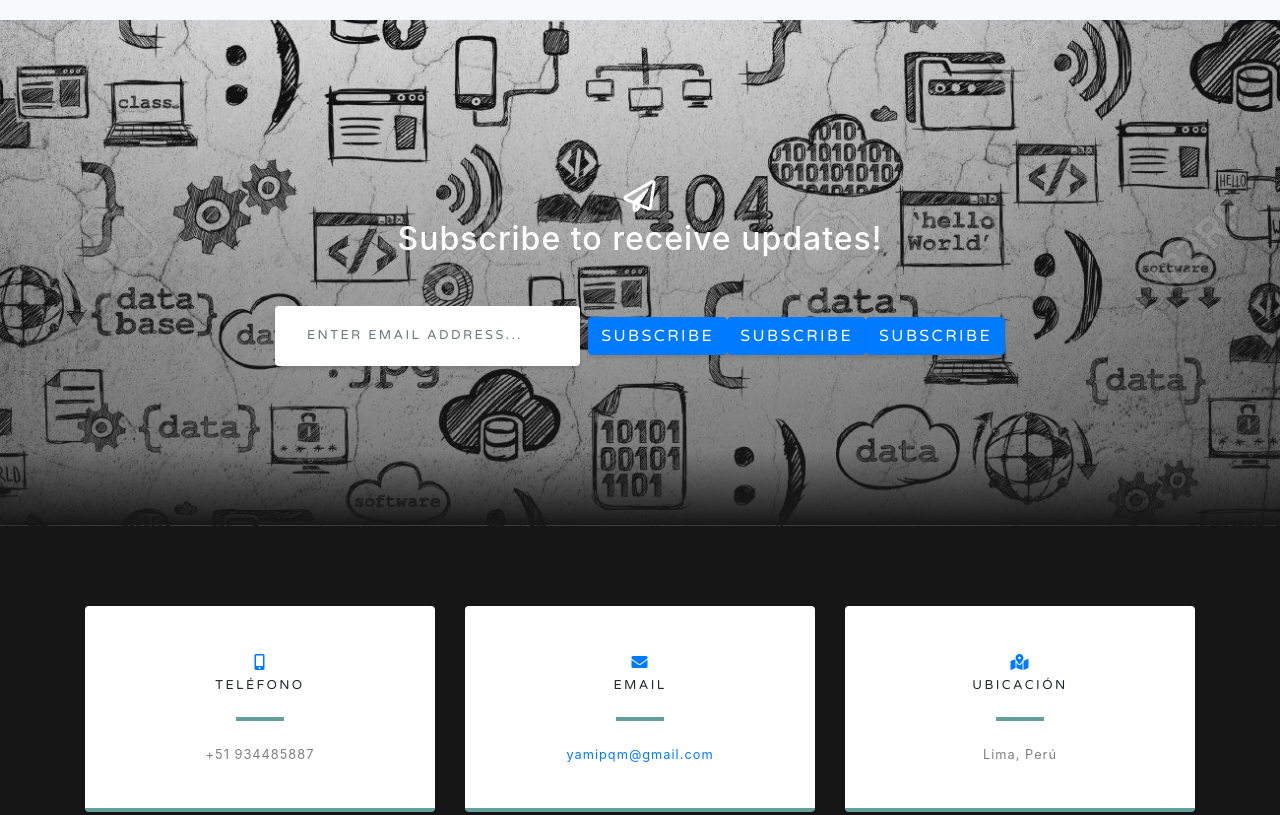
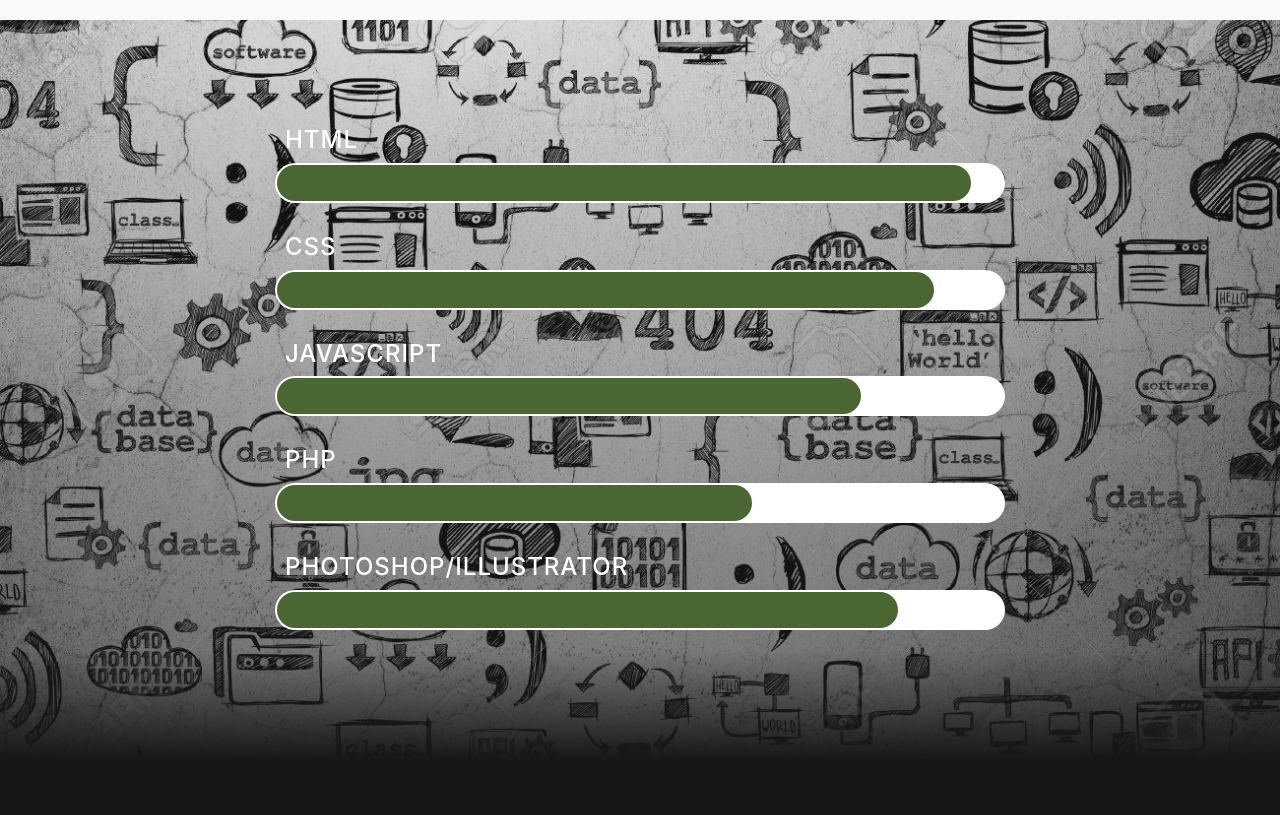
Before and after one commit to yamiquispe/Portafolio, a website with bundled scripts: page index.html in a window 1280 px wide. Shown: the part 2840-3655 px from the top of the page. Built offline with nearby package versions, Linux system fonts and the light colour scheme.

Commit message:
Avances en sección Skills

```diff
--- a/index.html
+++ b/index.html
@@ -20,6 +20,89 @@
 
   <!-- Custom styles for this template -->
   <link href="css/grayscale.min.css" rel="stylesheet">
+
+  <style>
+    #skillbar {
+      list-style: none;
+      width: auto;
+      margin: 5px auto 0;
+      position: relative;
+      padding: 5px 0;
+    }
+
+    #skillbar li {
+      margin-bottom:30px;
+      background: rgb(255, 255, 255);
+      height:40px;
+      border-top-right-radius: 20px;
+      border-bottom-right-radius: 20px;
+      -moz-border-radius-top-right: 20px;
+      -webkit-border-radius-top-right: 20px;
+      -moz-border-radius-bottom-right: 20px;
+      -webkit-border-radius-bottom-right: 20px;
+      border-top-left-radius: 20px;
+      border-bottom-left-radius: 20px;
+      -moz-border-radius-top-left: 20px;
+      -webkit-border-radius-top-left: 20px;
+      -moz-border-radius-bottom-left: 20px;
+      -webkit-border-radius-bottom-left: 20px;
+    }
+
+    #skillbar h4 {
+        color: rgb(255, 255, 255);
+        text-align: left;
+        margin-left: 10px;
+    }
+
+    .skillbar {
+      height:36px;
+      margin:2px 2px;
+      position:absolute;
+      border-top-right-radius: 20px;
+      border-bottom-right-radius: 20px;
+      -moz-border-radius-top-right: 20px;
+      -webkit-border-radius-top-right: 20px;
+      -moz-border-radius-bottom-right: 20px;
+      -webkit-border-radius-bottom-right: 20px;
+      border-top-left-radius: 20px;
+      border-bottom-left-radius: 20px;
+      -moz-border-radius-top-left: 20px;
+      -webkit-border-radius-top-left: 20px;
+      -moz-border-radius-bottom-left: 20px;
+      -webkit-border-radius-bottom-left: 20px;
+    }
+
+    .html {
+      width:95%;
+      left: 0;
+      background-color: #4a6633;
+    }
+
+    .css {
+      width:90%;
+      left: 0;
+      background-color: #4a6633;
+    }
+
+    .java {
+      width:80%;
+      left: 0;
+      background-color: #4a6633;
+    }
+
+    .php {
+      width:65%;
+      left: 0;
+      background-color: #4a6633;
+    }
+
+    .psd {
+      width:85%;
+      left: 0;
+      background-color: #4a6633;
+    }
+
+  </style>
 
 </head>
 
@@ -145,15 +228,18 @@
       <div class="row">
         <div class="col-md-10 col-lg-8 mx-auto text-center">
 
-          <i class="far fa-paper-plane fa-2x mb-2 text-white"></i>
-          <h2 class="text-white mb-5">Subscribe to receive updates!</h2>
-
-          <form class="form-inline d-flex">
-            <input type="email" class="form-control flex-fill mr-0 mr-sm-2 mb-3 mb-sm-0" id="inputEmail" placeholder="Enter email address...">
-            <button type="submit" class="btn btn-primary mx-auto">Subscribe</button>
-            <button type="submit" class="btn btn-primary mx-auto">Subscribe</button>
-            <button type="submit" class="btn btn-primary mx-auto">Subscribe</button>
-          </form>
+          <ul id="skillbar">
+            <h4>HTML</h4>
+                <li><span class="skillbar html"></span></li>
+                <h4>CSS</h4>
+                <li><span class="skillbar css"></span></li>
+                <h4>JAVASCRIPT</h4>
+                <li><span class="skillbar java"></span></li>
+                <h4>PHP</h4>
+                <li><span class="skillbar php"></span></li>
+                <h4>PHOTOSHOP/ILLUSTRATOR</h4>
+                <li><span class="skillbar psd"></span></li>
+          </ul>
 
         </div>
       </div>
```
Also changed, not shown: css/grayscale.min.css.
